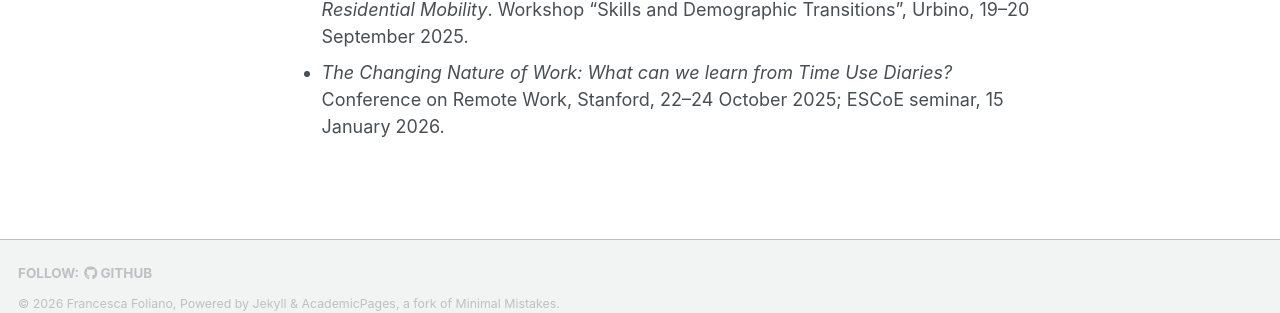
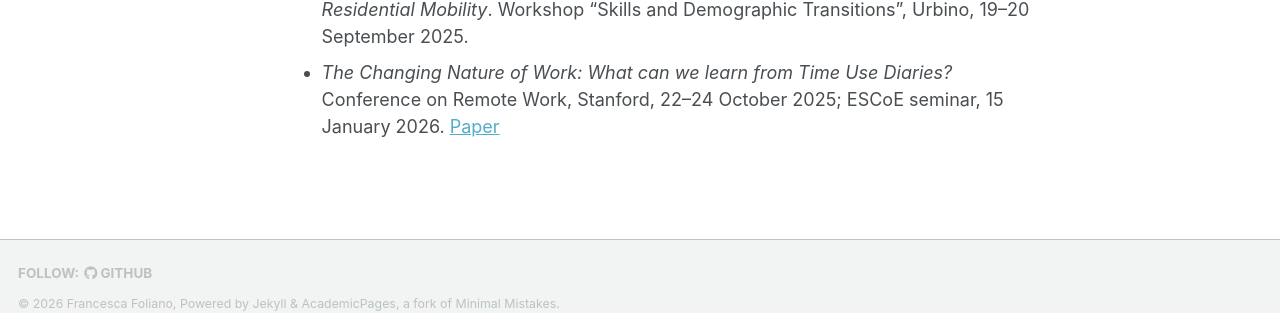
Before and after one commit to francescafoliano/francescafoliano.github.io, a Jekyll site: the page built from _pages/about.md, in a window 1280 px wide and 1305 px high. Shown: the part 955-1268 px from the top of the window. Built offline with Jekyll 4.4.1, drawn with Linux system fonts in a browser that asks for light colours; a script bundle is joined from its source files by our own code; a style sheet for code colours, icons or effects is not loaded.

Commit message:
Add paper link for time use diaries conference presentation
Added a link to the paper for the conference presentation on time use diaries.

```diff
--- a/_pages/about.md
+++ b/_pages/about.md
@@ -28,4 +28,4 @@ Profiles: [ESCoE](https://www.escoe.ac.uk/people/francesca-foliano/) · [CV](/fi
 - *Working from Home and the Fragmentation of Work: Evidence on Task Allocation* (with Valentina Tonei). Conference on Remote Work, Stanford, 28–30 October 2026. [Slides](/files/Working_from_Home.pdf)
 - "What Explains the Gender Wage Gap?" Workshop on The Gender Pay Gap: Flexible Work, Discrimination, and Technology, LSE.
 - *Moving to Different Opportunities? Gender Differences in Earnings Trajectories after Residential Mobility*. Workshop "Skills and Demographic Transitions", Urbino, 19–20 September 2025.
-- *The Changing Nature of Work: What can we learn from Time Use Diaries?* Conference on Remote Work, Stanford, 22–24 October 2025; ESCoE seminar, 15 January 2026.
+- *The Changing Nature of Work: What can we learn from Time Use Diaries?* Conference on Remote Work, Stanford, 22–24 October 2025; ESCoE seminar, 15 January 2026. [Paper](/files/NBER_time_use_17_Nov_2026.pdf)
```
